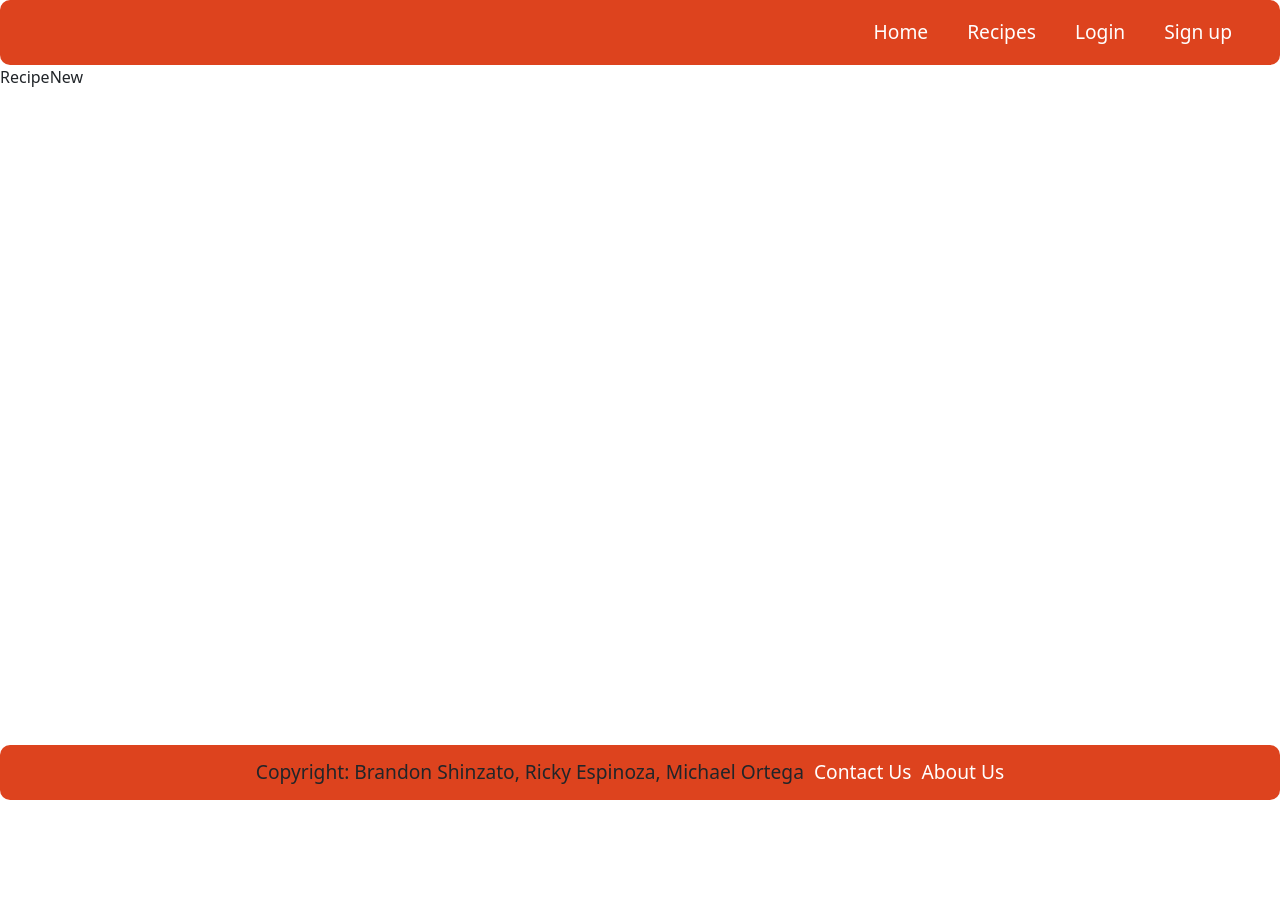
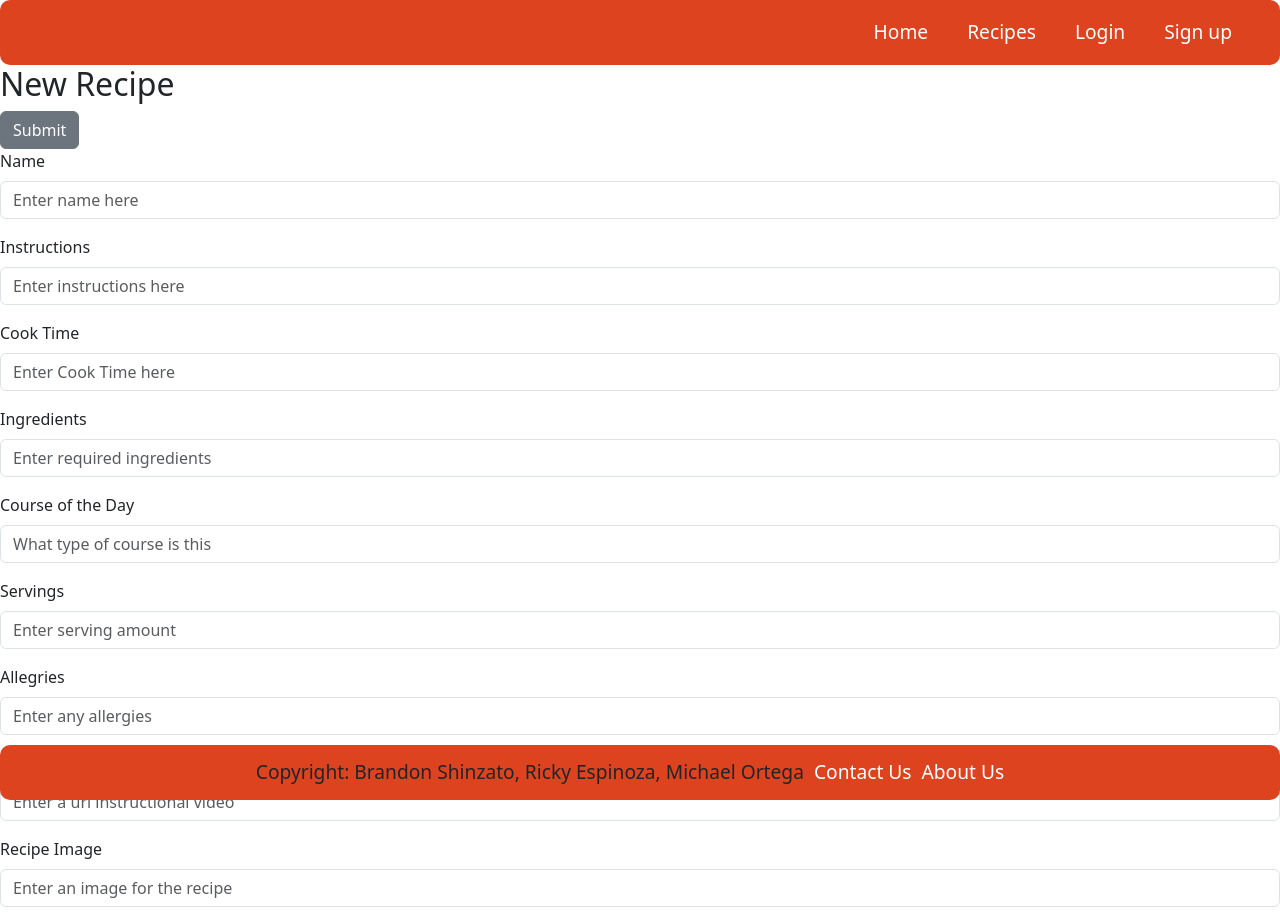
Before and after one commit to h4sh-1t-0ut/eureka-grub-frontend, a React (Create React App) app: page /newrecipe in a window 1280 px wide. Before the commit the page ends 800 px from the top, so only its background shows below. Built offline with nearby package versions, Linux system fonts and the light colour scheme.

Commit message:
added content and tests for Recipe New page

```diff
--- a/src/App.js
+++ b/src/App.js
@@ -15,6 +15,10 @@ import Developers from './pages/Developers';
 import ContactUs from './pages/ContactUs';
 
 function App() {
+
+  const createRecipe = () => {
+    console.log(createRecipe)
+  }
   return (
     <>
       <Header />
@@ -23,7 +27,7 @@ function App() {
           <Route path='/recipes' element={<RecipeIndex />} />
           <Route path='/recipe/:id' element={<RecipeShow />} />
           <Route path='/editrecipe/:id' element={<RecipeEdit />} />
-          <Route path='/newrecipe' element={<RecipeNew />} />
+          <Route path='/newrecipe' element={<RecipeNew createRecipe={createRecipe} />} />
           <Route path='/myrecipes' element={<ProtectedIndex />} />
           <Route path='/signup' element={<SignUp />} />
           <Route path='/login' element={<SignIn />} />
--- a/src/pages/RecipeNew.js
+++ b/src/pages/RecipeNew.js
@@ -1,8 +1,89 @@
-import React from 'react'
+import React, { useState } from 'react'
+import { useNavigate } from 'react-router-dom'
+import { Button, Form, FormGroup, Input, Label } from 'reactstrap'
 
-const RecipeNew = () => {
+const RecipeNew = ({createRecipe}) => {
+
+  const navigate = useNavigate()
+
+  const [newRecipe, setNewRecipe] = useState ({
+    name: "",
+    instructions: "",
+    cook_time: "",
+    ingredients: "",
+    course: "",
+    servings: "",
+    allergies: "",
+    tutorial_link: "",
+    recipe_image: "",
+  })
+
+  const handleChange = (e) => {
+    setNewRecipe({ ...newRecipe, [e.target.name]: e.target.value})
+  }
+
+  const handleSubmit = () => {
+    createRecipe(createRecipe)
+    navigate("/recipeindex")
+  }
+
   return (
-    <div>RecipeNew</div>
+    <>
+      <h2>New Recipe</h2>
+
+      <Button onClick={handleSubmit}>
+          Submit
+        </Button>
+      <Form>
+        <FormGroup>
+          <Label for="name">Name</Label>
+          <Input name="name" type="text" placeholder='Enter name here' onChange={handleChange} value={newRecipe.name}></Input>
+        </FormGroup>
+
+        <FormGroup>
+          <Label for="instructions">Instructions</Label>
+          <Input name="instructions" type="text" placeholder='Enter instructions here' onChange={handleChange} value={newRecipe.instructions}></Input>
+        </FormGroup>
+
+        <FormGroup>
+          <Label for="cook_time">Cook Time</Label>
+          <Input name="cook_time" type="text" placeholder='Enter Cook Time here' onChange={handleChange} value={RecipeNew.cook_time}></Input>
+        </FormGroup>
+
+        <FormGroup>
+          <Label for="ingredients">Ingredients</Label>
+          <Input name="ingredients" type="url" placeholder='Enter required ingredients' onChange={handleChange} value={RecipeNew.image}></Input>
+        </FormGroup>
+
+        <FormGroup>
+          <Label for="course">Course of the Day</Label>
+          <Input name="course" type="url" placeholder='What type of course is this' onChange={handleChange} value={RecipeNew.cook_time}></Input>
+        </FormGroup>
+
+        <FormGroup>
+          <Label for="servings">Servings</Label>
+          <Input name="servings" type="url" placeholder='Enter serving amount' onChange={handleChange} value={RecipeNew.servings}></Input>
+        </FormGroup>
+
+        <FormGroup>
+          <Label for="allergies">Allegries</Label>
+          <Input name="allegries" type="url" placeholder='Enter any allergies' onChange={handleChange} value={RecipeNew.allergies}></Input>
+        </FormGroup>
+
+        <FormGroup>
+          <Label for="tutorial_link">Tutorial Link</Label>
+          <Input name="tutorial_link" type="url" placeholder='Enter a url instructional video' onChange={handleChange} value={RecipeNew.tutorial_link}></Input>
+        </FormGroup>
+
+        <FormGroup>
+          <Label for="recipe_image">Recipe Image</Label>
+          <Input name="recipe_image" type="url" placeholder='Enter an image for the recipe' onChange={handleChange} value={RecipeNew.recipe_image}></Input>
+        </FormGroup>
+
+
+      </Form>
+    </>
+
   )
 }
 
```
Also changed, not shown: 1 other file (tests, documents, lock files or other folders).
